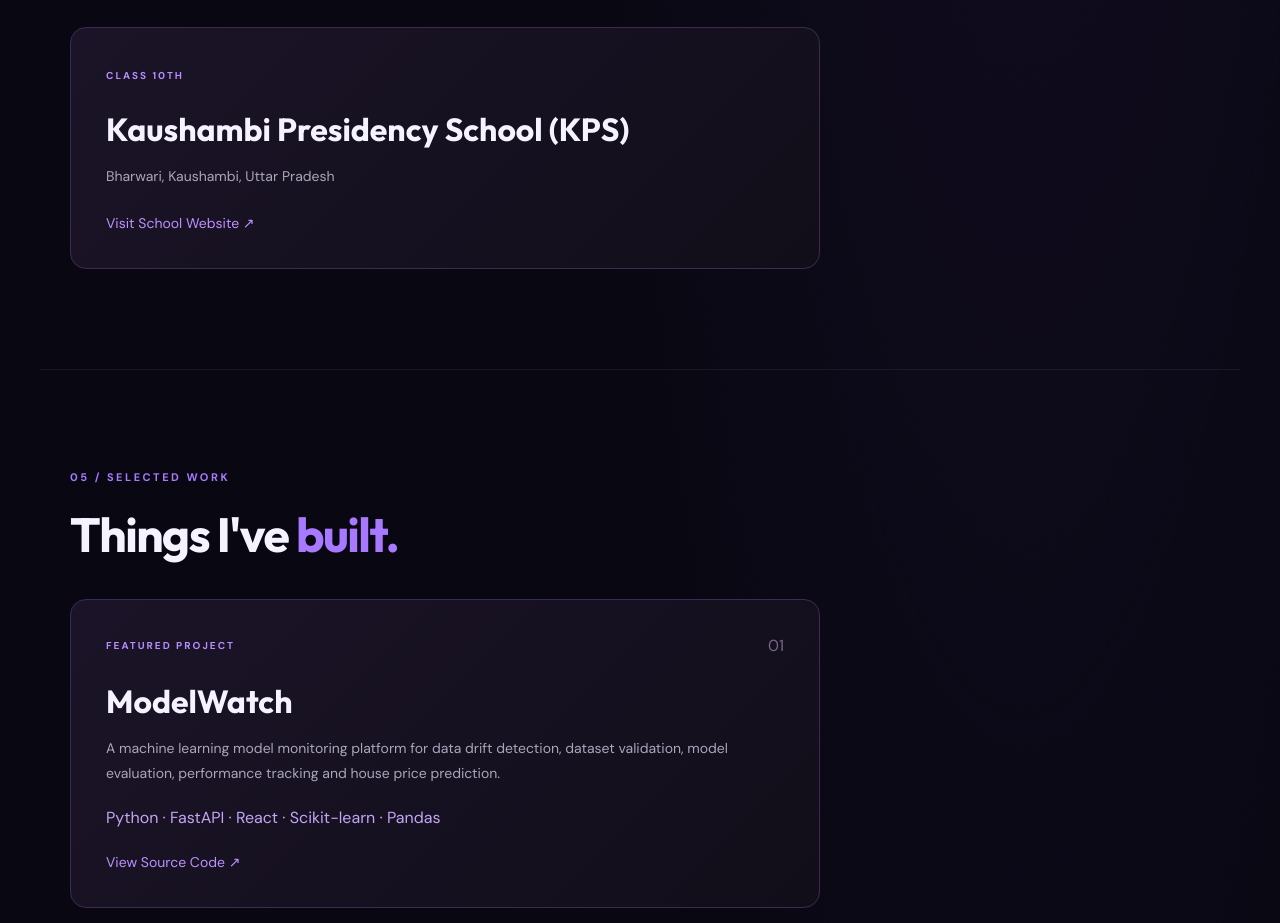
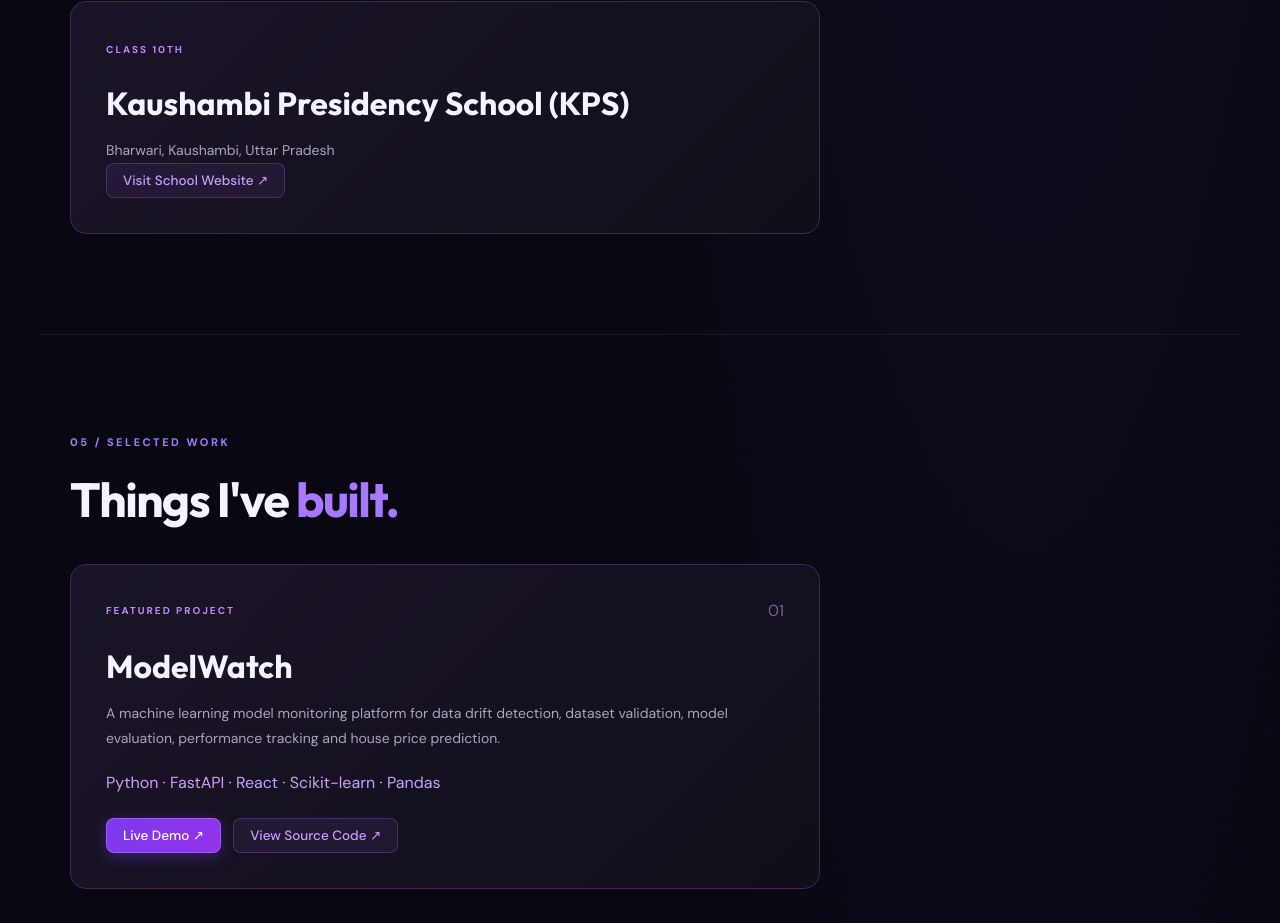
Before and after one commit to ManishKumar3371-sys/manish-portfolio-react, a React (Vite) app: page / in a window 1280 px wide. Shown: the part 3493-4416 px from the top of the page. Built offline with nearby package versions, Linux system fonts and the light colour scheme.

Commit message:
Add ModelWatch live demo link and improve project UI buttons

```diff
--- a/src/App.css
+++ b/src/App.css
@@ -351,18 +351,49 @@ h2 span {
   margin-top: 20px;
 }
 
+.project-links {
+  display: flex;
+  flex-wrap: wrap;
+  gap: 12px;
+  margin-top: 25px;
+}
+
 .project-link {
-  display: inline-block;
-  margin-top: 25px;
-  margin-right: 15px;
-  color: #bb91ff;
-  font-size: 14px;
+  display: inline-flex;
+  align-items: center;
+  gap: 6px;
+  margin-top: 0;
+  margin-right: 0;
+  padding: 8px 16px;
+  border-radius: 8px;
+  font-size: 13.5px;
+  font-weight: 500;
+  color: #c4a1ff;
+  background: rgba(168, 121, 255, 0.08);
+  border: 1px solid rgba(168, 121, 255, 0.25);
   text-decoration: none;
+  transition: all 0.25s ease;
 }
 
 .project-link:hover {
   color: #ffffff;
-  text-decoration: underline;
+  background: rgba(168, 121, 255, 0.2);
+  border-color: #a879ff;
+  transform: translateY(-2px);
+  text-decoration: none;
+}
+
+.project-link-primary {
+  background: linear-gradient(135deg, #7c3aed, #9333ea);
+  color: #ffffff;
+  border: 1px solid rgba(255, 255, 255, 0.2);
+  box-shadow: 0 4px 15px rgba(124, 58, 237, 0.35);
+}
+
+.project-link-primary:hover {
+  background: linear-gradient(135deg, #8b5cf6, #a855f7);
+  box-shadow: 0 6px 20px rgba(139, 92, 246, 0.5);
+  color: #ffffff;
 }
 .contact-section {
   text-align: center;
--- a/src/App.jsx
+++ b/src/App.jsx
@@ -349,6 +349,16 @@ Message: ${callRequest.message}`
               Python · FastAPI · React · Scikit-learn · Pandas
             </div>
 
+            <div className="project-links">
+              <a
+                href="https://model-watch-gules.vercel.app/"
+                target="_blank"
+                rel="noreferrer"
+                className="project-link project-link-primary"
+              >
+                Live Demo ↗
+              </a>
+
               <a
                 href="https://github.com/ManishKumar3371-sys/ModelWatch"
                 target="_blank"
@@ -357,6 +367,7 @@ Message: ${callRequest.message}`
               >
                 View Source Code ↗
               </a>
+            </div>
           </div>
 
           <div className="project-card">
@@ -457,11 +468,12 @@ Message: ${callRequest.message}`
     React · Vite · Node.js · Express · Gemini AI API
   </div>
 
+  <div className="project-links">
     <a
       href="https://study-bot-sandy.vercel.app/"
       target="_blank"
       rel="noreferrer"
-    className="project-link"
+      className="project-link project-link-primary"
     >
       Live Demo ↗
     </a>
@@ -474,6 +486,7 @@ Message: ${callRequest.message}`
     >
       GitHub Source Code ↗
     </a>
+  </div>
 </div>
 
 
```
Lines whose indentation alone changed are shown as unchanged.
